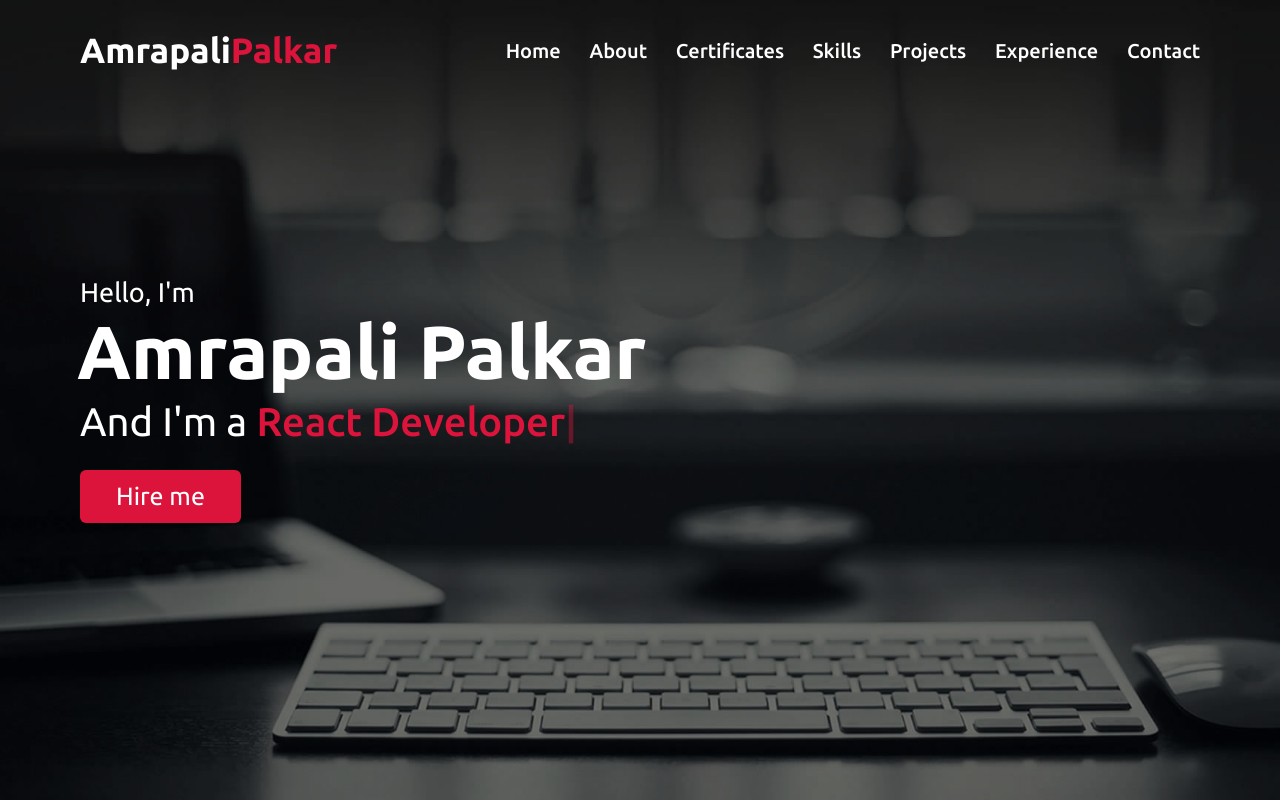
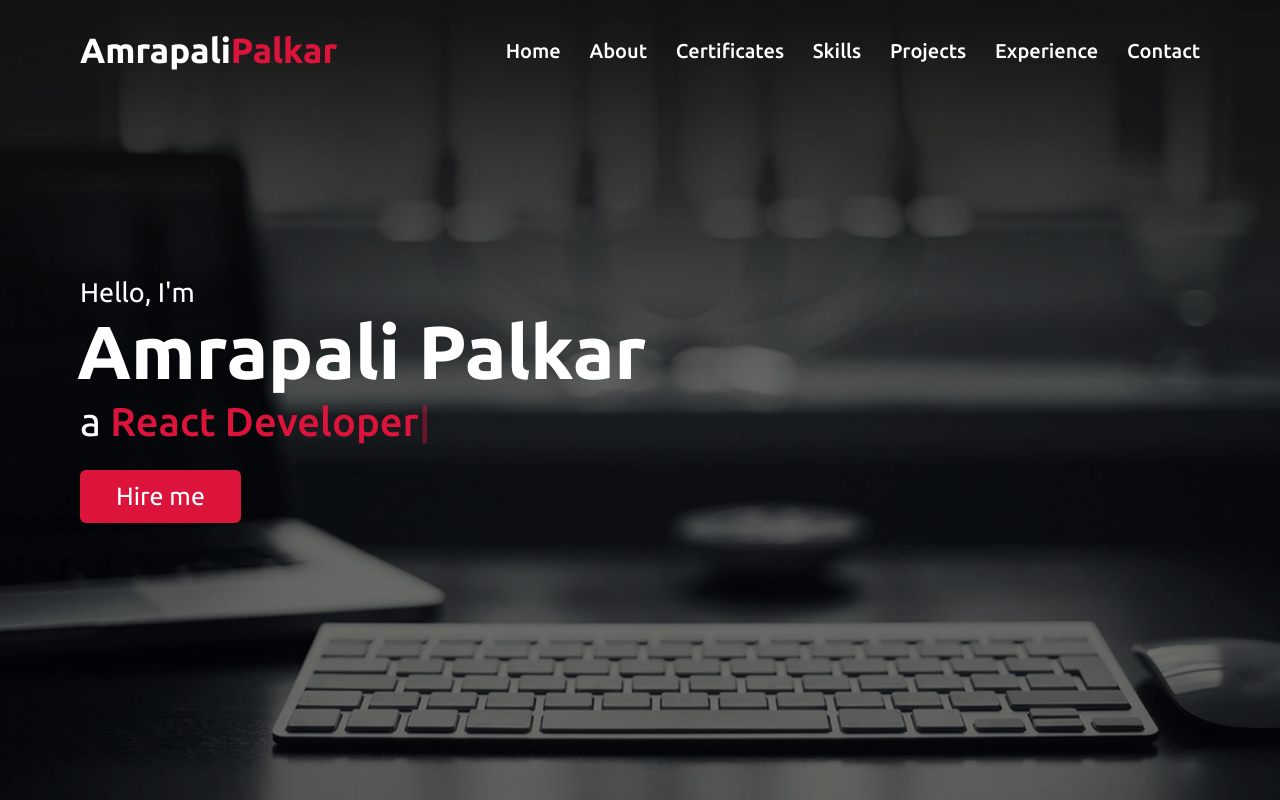
Before and after one commit to Amrapalipalkar/My_Portfolio, a plain HTML site: page index.html in a window 1280 px wide. Shown: the top 800 px of the page. Drawn offline with nearby package versions, Linux system fonts and the light colour scheme.

Commit message:
updated index

```diff
--- a/index.html
+++ b/index.html
@@ -48,7 +48,7 @@
             <div class="home-content">
                 <div class="text-1" data-aos="fade-down" data-aos-duration="2000">Hello, I'm</div>
                 <div class="text-2" data-aos="fade-left" data-aos-duration="2000">Amrapali Palkar</div>
-                <div class="text-3" data-aos="fade-right" data-aos-duration="2000">And I'm a <span
+                <div class="text-3" data-aos="fade-right" data-aos-duration="2000">a <span
                         class="typing"></span></div>
                 <a href="mailto:amrapalipalkar24@gmail.com" data-aos="fade-up" data-aos-duration="2000">Hire me</a>
             </div>
```
